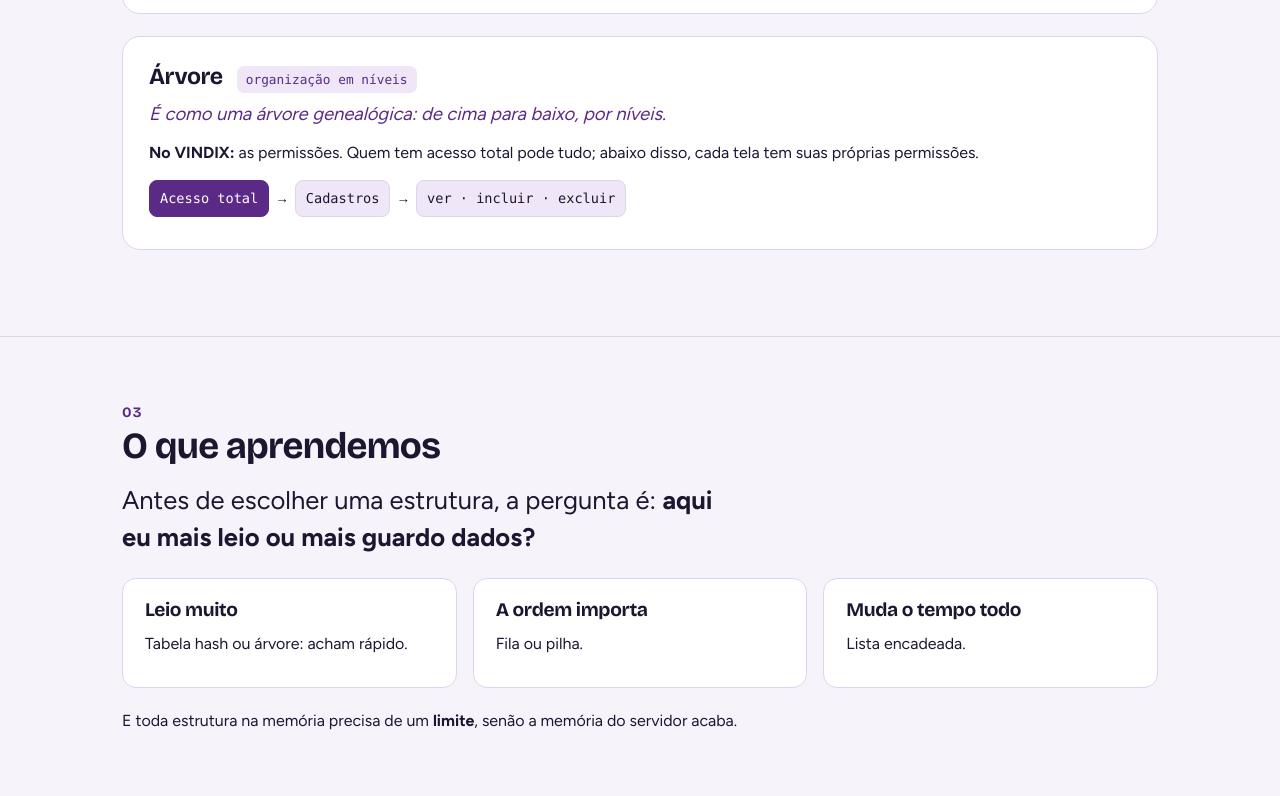
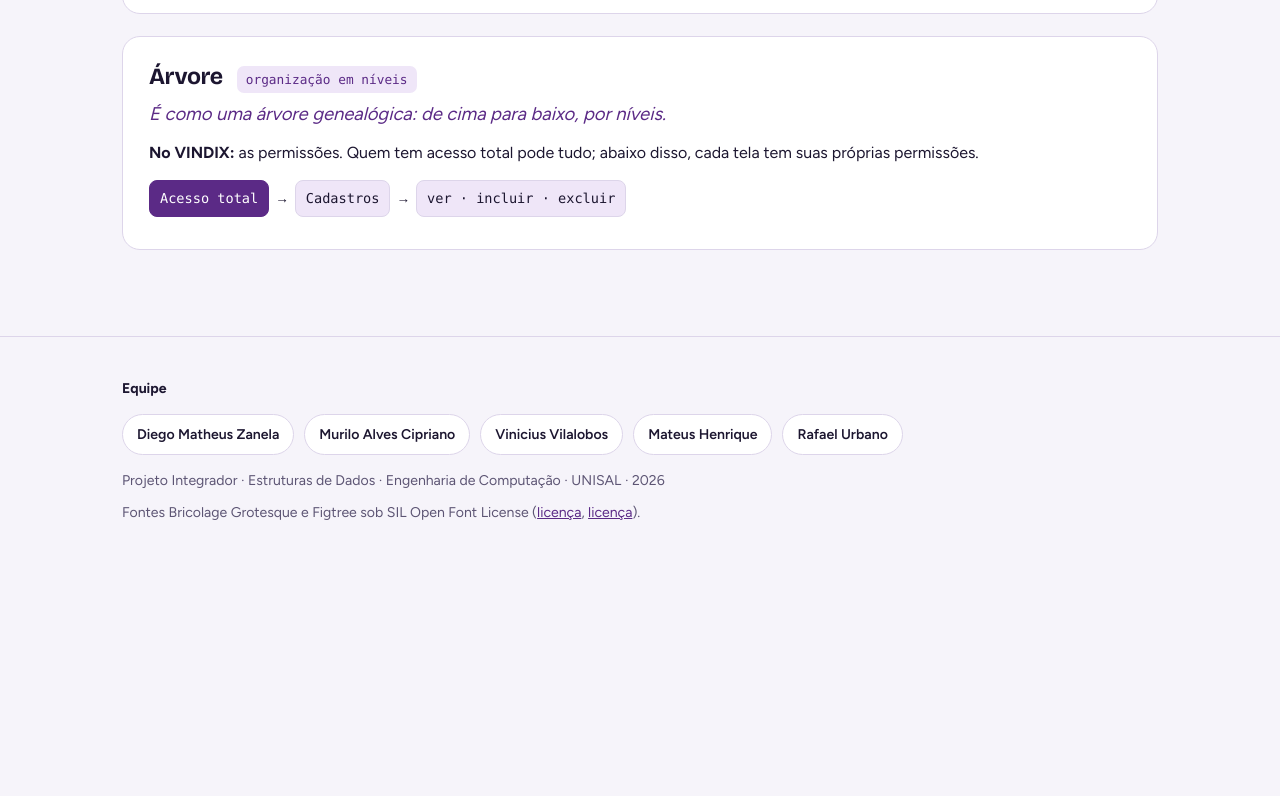
Before and after one commit to Diegoz14/ADC2-Estrutura-de-dados, a plain HTML site: page index.html in a window 1280 px wide. Shown: the part 2004-2800 px from the top of the page. After the commit the page ends 2597 px from the top, so only its background shows below. Drawn offline with Linux system fonts and the light colour scheme.

Commit message:
Remove a seção O que aprendemos

```diff
--- a/index.html
+++ b/index.html
@@ -116,7 +116,6 @@ footer{padding:40px 0 60px;border-top:1px solid var(--line);color:var(--muted);f
   <ul>
     <li><a class="l" href="#visao">Projeto</a></li>
     <li><a class="l" href="#estruturas">Estruturas</a></li>
-    <li><a class="l" href="#conclusao">Conclusão</a></li>
   </ul>
 </div></nav>
 
@@ -182,17 +181,7 @@ footer{padding:40px 0 60px;border-top:1px solid var(--line);color:var(--muted);f
   </div>
 </div></section>
 
-<section id="conclusao"><div class="wrap">
-  <div class="sec-n">03</div>
-  <h2>O que aprendemos</h2>
-  <p class="big">Antes de escolher uma estrutura, a pergunta é: <b>aqui eu mais leio ou mais guardo dados?</b></p>
-  <div class="grid g3" style="margin-top:22px">
-    <div class="card"><h3>Leio muito</h3><p>Tabela hash ou árvore: acham rápido.</p></div>
-    <div class="card"><h3>A ordem importa</h3><p>Fila ou pilha.</p></div>
-    <div class="card"><h3>Muda o tempo todo</h3><p>Lista encadeada.</p></div>
-  </div>
-  <p style="margin-top:20px">E toda estrutura na memória precisa de um <b>limite</b>, senão a memória do servidor acaba.</p>
-</div></section>
+
 
 </main>
 
```
